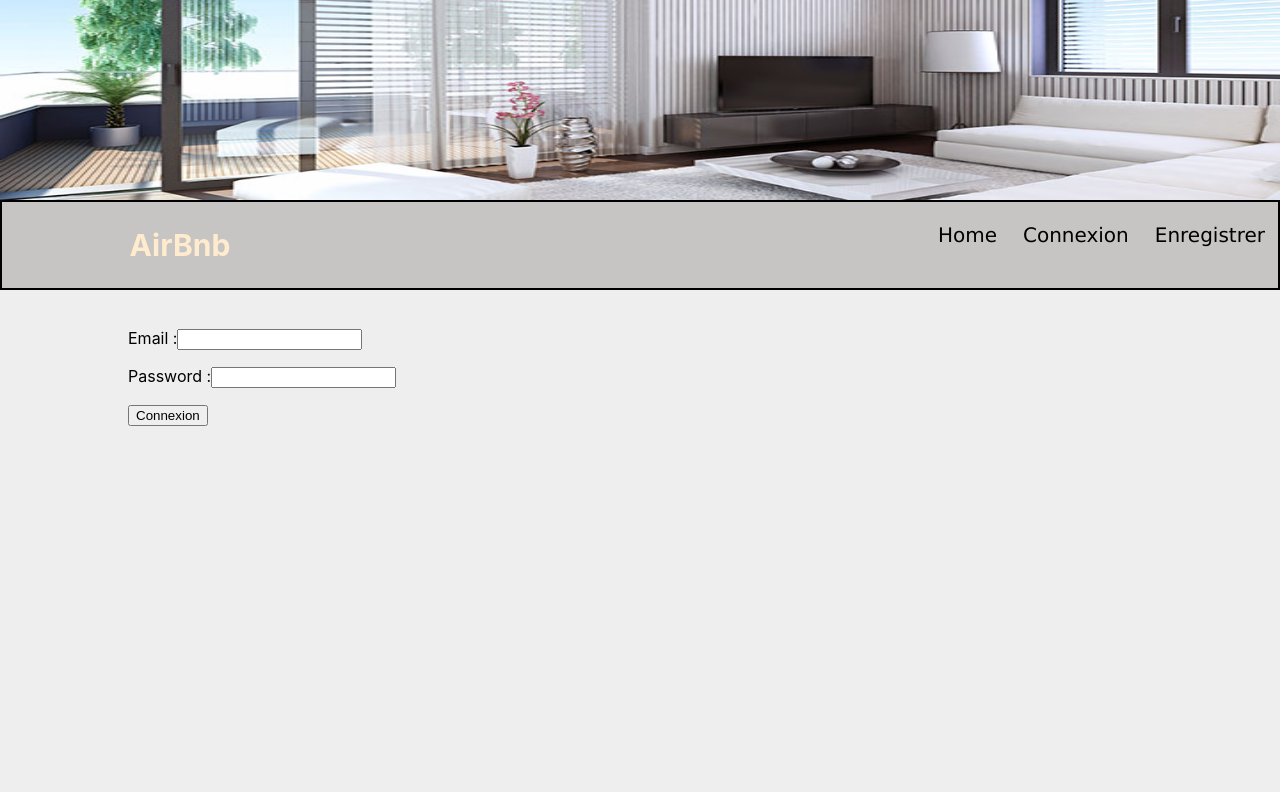
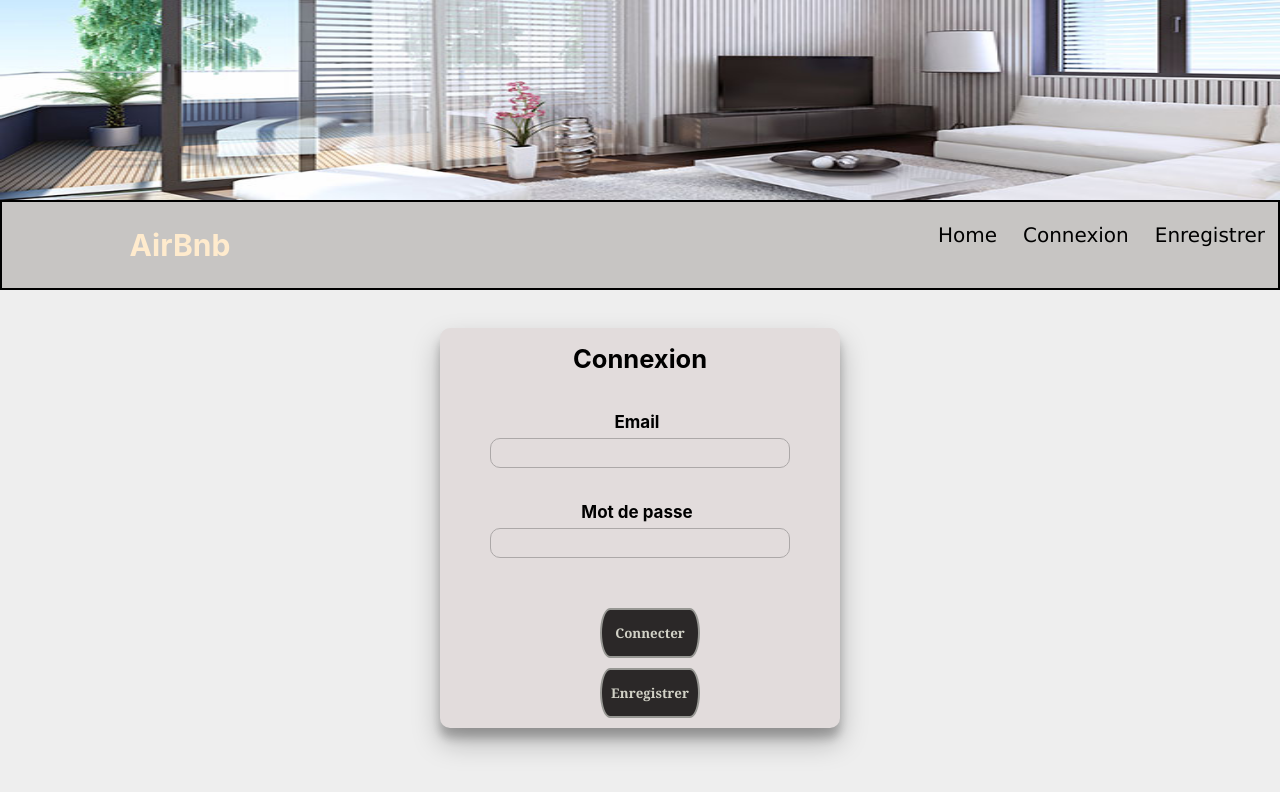
Before and after one commit to filmons/api-front-air-bnb, a React (Create React App) app: page /login in a window 1280 px wide. Shown: the top 792 px of the page. Built offline with nearby package versions, Linux system fonts and the light colour scheme.

Commit message:
login style

```diff
--- /dev/null
+++ b/src/assets/login.css
@@ -0,0 +1,74 @@
+
+.container{
+    display: flex;
+    justify-content: center;
+    align-items: center;
+
+}
+.form{
+
+	display: flex;
+	align-items: center;
+	justify-content: center;
+	flex-direction: column;
+	padding: 0 50px;
+	height: 400px;
+	text-align: center;
+   font-size: 17px;
+   font-weight: bold;
+    box-shadow: 0 14px 28px rgba(0,0,0,0.25),
+    0 10px 10px rgba(0,0,0,0.22);
+    background-color: rgb(226, 220, 220);
+	border-radius: 10px;
+}
+.form label{
+    padding-right: 2%;
+    margin-bottom: 2%;
+}
+.data{
+    display: flex;
+    flex-direction: column;
+    justify-content: space-around;
+}
+.form input{
+    background-color: transparent;
+	border-radius: 10px;
+    height: 30px;
+width: 300px;
+padding-top: 5%;
+border: 1px solid rgb(172, 168, 168);
+transition: all 2s;
+
+}
+.form input:focus{
+    outline:solid rgb(231, 233, 226) 10px;
+}
+
+.buttonsSection{
+    display: flex;
+    flex-direction: column;
+    padding-top: 2%;
+}
+.buttonsSection button{
+    margin-top: 10%;
+    margin-left: 10%;
+   color: #d1d1c6;
+   border: 2px solid #979793;
+   background-color: rgb(43, 40, 40);
+   border-radius: 2em / 5em;
+   font-weight: bold;
+  width: 100px;
+    height: 50px;
+    max-height: 50px;
+    font-family: Georgia, 'Times New Roman', Times, serif;
+    transition: ease-in 0.3s;
+    cursor: pointer;
+
+}
+
+.buttonsSection button:hover{
+    background-color: rgb(160, 156, 156);
+    color: white;
+    transform: translatey(-15%);
+    box-shadow: 5px 5px rgb(253, 251, 251);
+}
--- a/src/components/Header.js
+++ b/src/components/Header.js
@@ -25,7 +25,7 @@ class Header extends React.Component {
                         Connexion
                         </a > </li>
                         <li className="navItem">
-                            <a href="/sigup"className="link">
+                            <a href="/signup"className="link">
                             Enregistrer
                         </a> </li>
                 </ul>
--- a/src/pages/Login.js
+++ b/src/pages/Login.js
@@ -1,5 +1,6 @@
 import React from 'react';
 import axios from 'axios';
+import '../assets/login.css'
 
 class Login extends React.Component {
     constructor(props) {
@@ -29,7 +30,7 @@ class Login extends React.Component {
         })
         .then(data => {
             console.log(data.status)
-            // this.props.history.push('/')
+     this.props.history.push('/')
         })
         .catch(error => console.log(error))
 
@@ -39,19 +40,22 @@ class Login extends React.Component {
     render() {
         return (
             <>
-               <section>
+               <section className="loginBody" >
                    <div className="container">
                         <div className="form">
-                            <p>
-                                <label htmlFor="">Email :</label>
-                                <input name="email" type="text" onChange={this.handleChange} />
+                            <h1>Connexion</h1>
+                            <p className="data">
+                                <label htmlFor="">Email </label>
+                                <input name="email" type="text" onChange={this.handleChange}  />
                             </p>
-                            <p>
-                                <label htmlFor="">Password :</label>
+                            <p className="data">
+                                <label htmlFor="">Mot de passe </label>
                                 <input name="password" type="password" onChange={this.handleChange} />
                             </p>
-                            <p>
-                                <button onClick={this.handleClick}>Connexion</button>
+                            <p className="buttonsSection">
+
+                                <button onClick={this.handleClick}>Connecter</button>
+                                <button className="siginUpButton">Enregistrer</button>
                             </p>
                         </div>
                    </div>
--- a/src/pages/SignUp.js
+++ b/src/pages/SignUp.js
@@ -1,6 +1,6 @@
 import React from 'react';
 import axios from 'axios';
-
+import '../assets/signUp.css'
 class SignUp extends React.Component {
     constructor(props) {
         super(props);
@@ -43,7 +43,7 @@ class SignUp extends React.Component {
             <>
                <section>
                    <div className="container">
-                        <div className="form">
+                        <div className="SignUpform">
                             <p>
                                 <label htmlFor="">Prénom :</label>
                                 <input name="prenom" type="text" onChange={this.handleChange} />
```
Also changed, not shown: src/assets/signUp.css (added).
